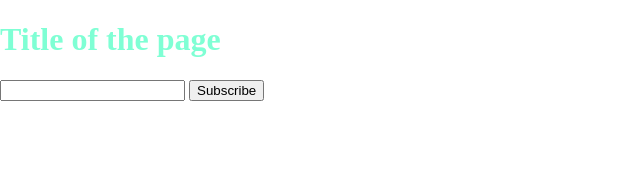
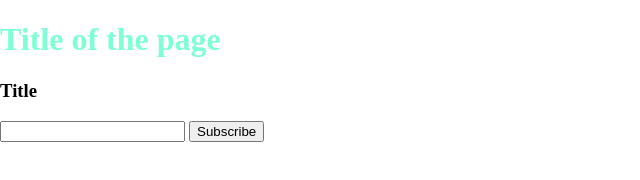
Before and after one commit to SatyaMoulika/gitcourse-project-1, a plain HTML site: page index.html in a window 1280 px wide. Shown: the whole page, without its empty margins (0-640 px from the left). Drawn offline with Linux system fonts and the light colour scheme.

Commit message:
Added the title in h3 tag

```diff
--- a/index.html
+++ b/index.html
@@ -10,7 +10,7 @@
     <h1>Title of the page</h1>
     <script src = "script.js"></script>
     <section id="newsletter">
-        <h3></h3>
+        <h3>Title</h3>
         <form action="">
             <input type="email" name="" id="">
             <input type="submit" value="Subscribe">
```
